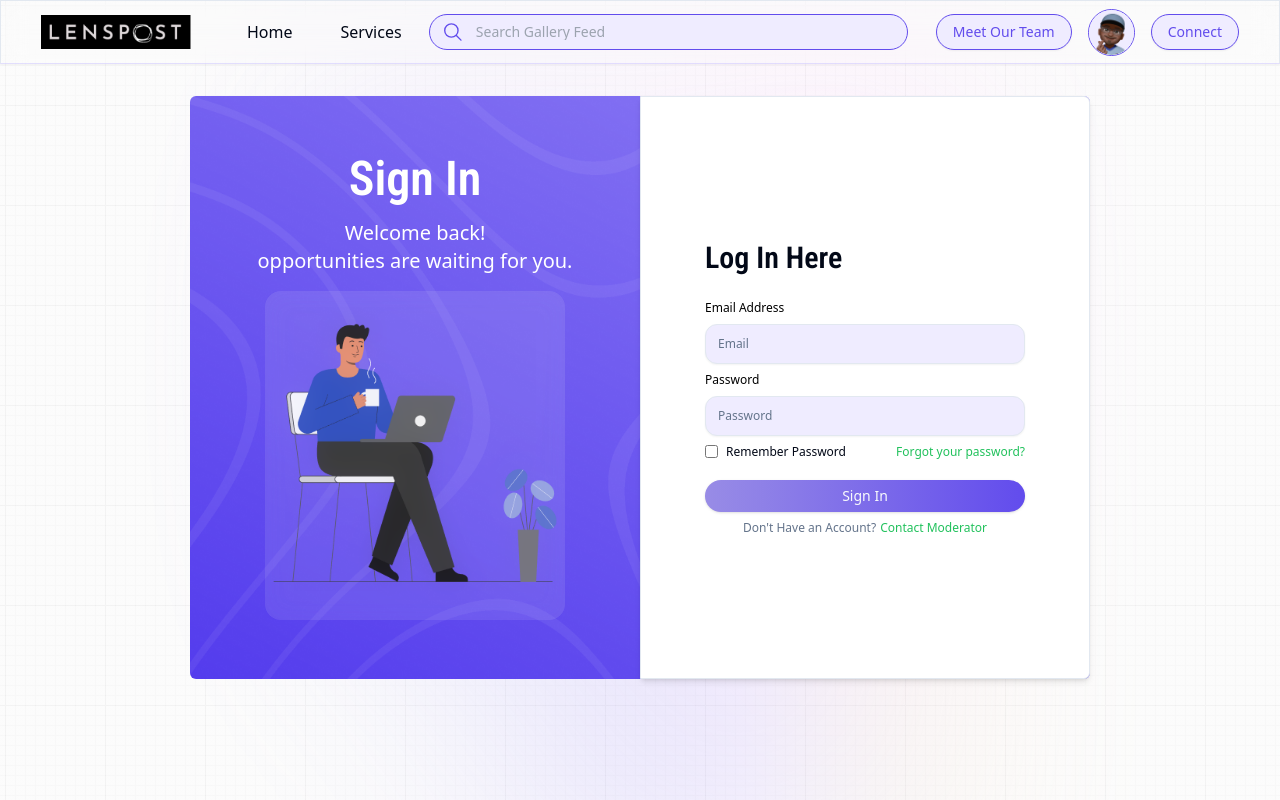
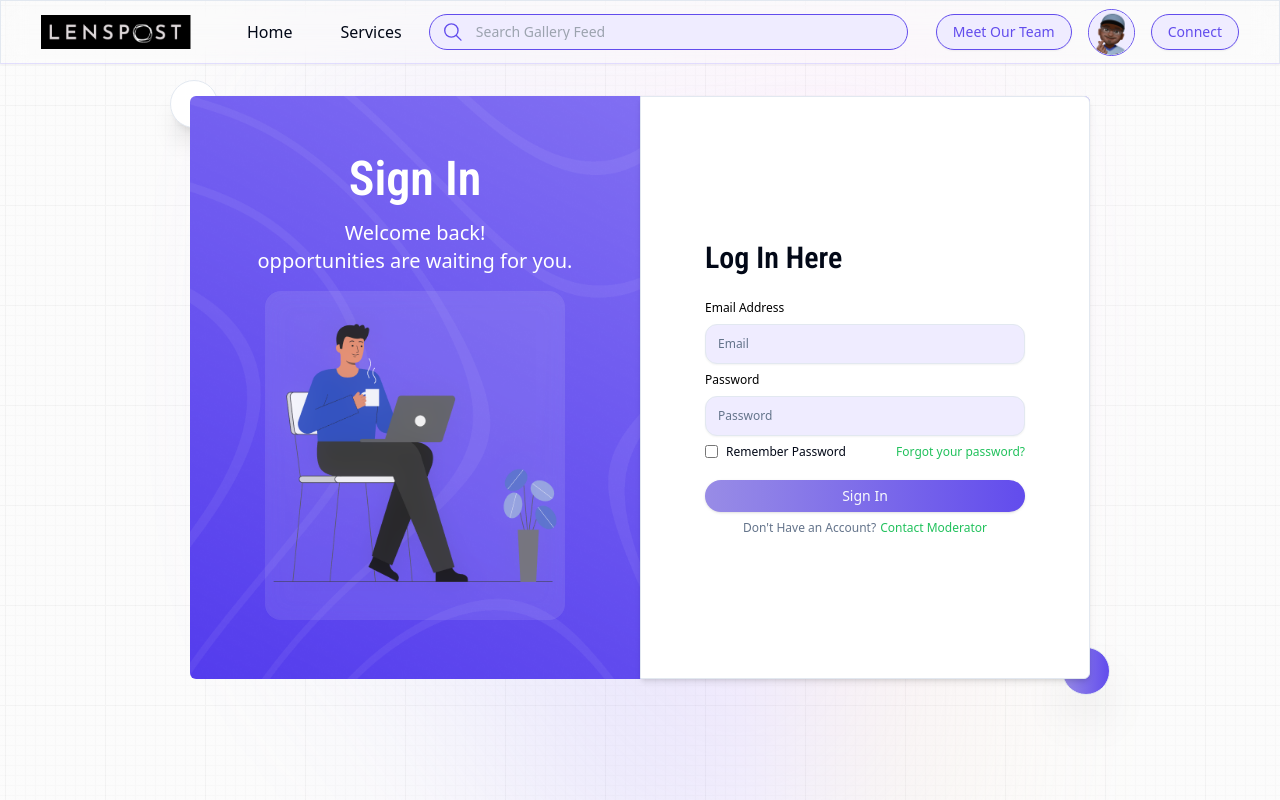
Before and after one commit to josephjamolod/team-portfolio, a Next.js app: page /login in a window 1280 px wide. Built offline with nearby package versions, Linux system fonts and the light colour scheme.

Commit message:
added the two circles

```diff
--- a/app/(auth)/login/page.tsx
+++ b/app/(auth)/login/page.tsx
@@ -15,8 +15,10 @@ import purpleBG from "@/public/assets/images/purpleBG.png";
 
 export default function LogInPage() {
   return (
-    <main className="flex justify-center  min-h-screen p-4">
+    <main className="flex justify-center  min-h-screen p-4 overflow-hidden">
       <div className="flex  h-auto  max-w-[900px] w-full max-h-[583px] mt-20 rounded-md relative ">
+        <div className="absolute h-12 w-12 bg-[#ffff] border shadow-xl -left-5  -top-4 rounded-full" />
+        <div className="absolute h-12 w-12 bg-gradient-to-r from-[#988ce6] to-[#624ced] border shadow-2xl -right-5  -bottom-4 rounded-full" />
         <div className=" w-full absolute h-full object-cover ">
           <Image
             src={purpleBG}
```
